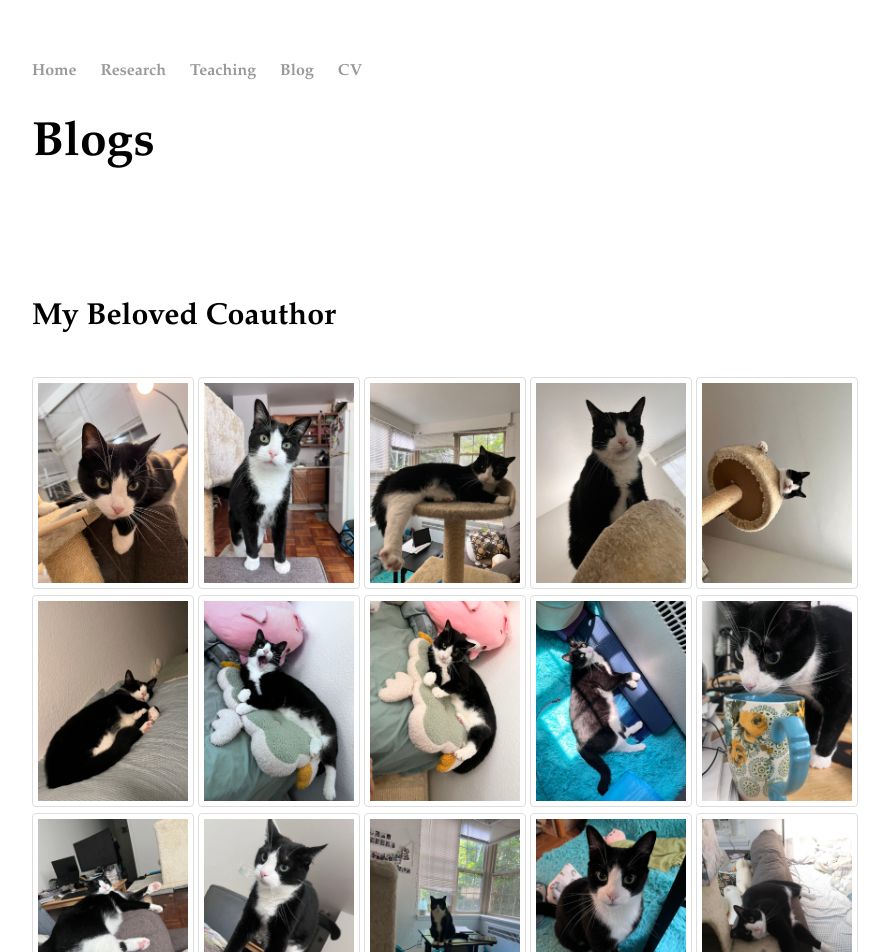
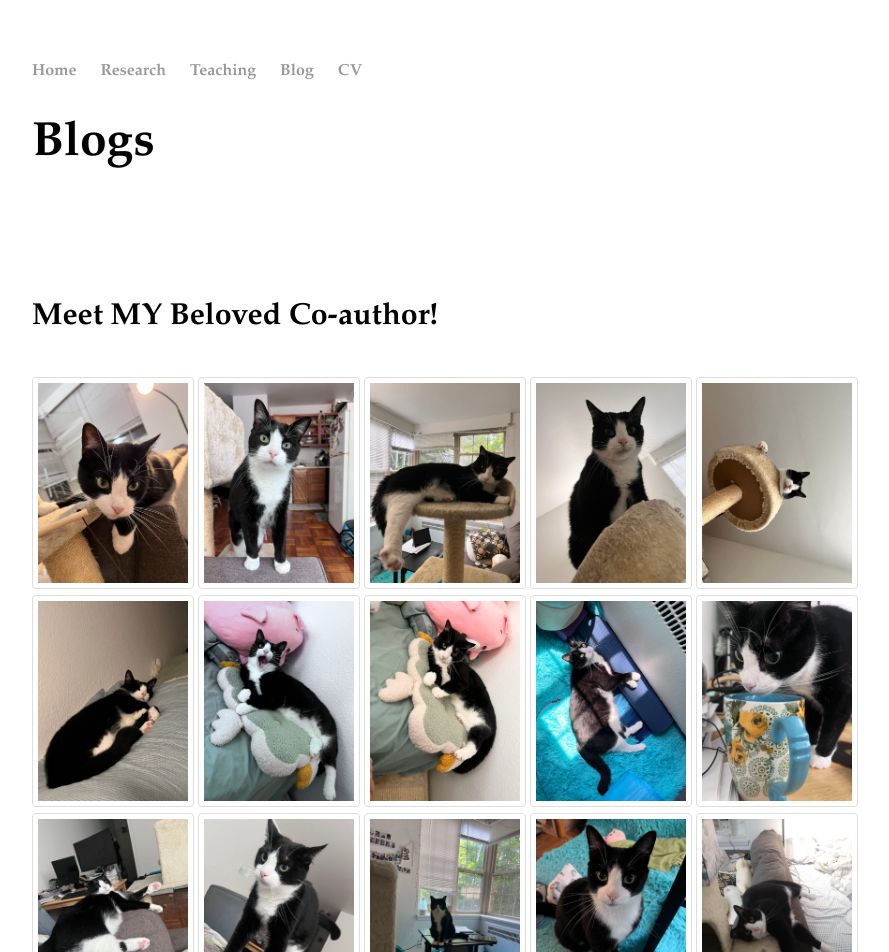
Before and after one commit to windyqu/windyqu.github.io, a Jekyll site: the page built from blog/index.html, in a window 1280 px wide. Shown: the top 952 px of the page, without its empty margins (160-1049 px from the left). Built offline with Jekyll 4.4.1, drawn with Linux system fonts in a browser that asks for light colours.

Commit message:
Update index.html

```diff
--- a/blog/index.html
+++ b/blog/index.html
@@ -23,7 +23,7 @@ img:hover {
 <div class="blurb">
   <h1>Blogs</h1>
   <br><br><br>
-  <h4>My Beloved Coauthor</h4>
+  <h4>Meet MY Beloved Co-author! </h4>
 
 
   <a target="_blank" href="Husky1.jpg">
```
